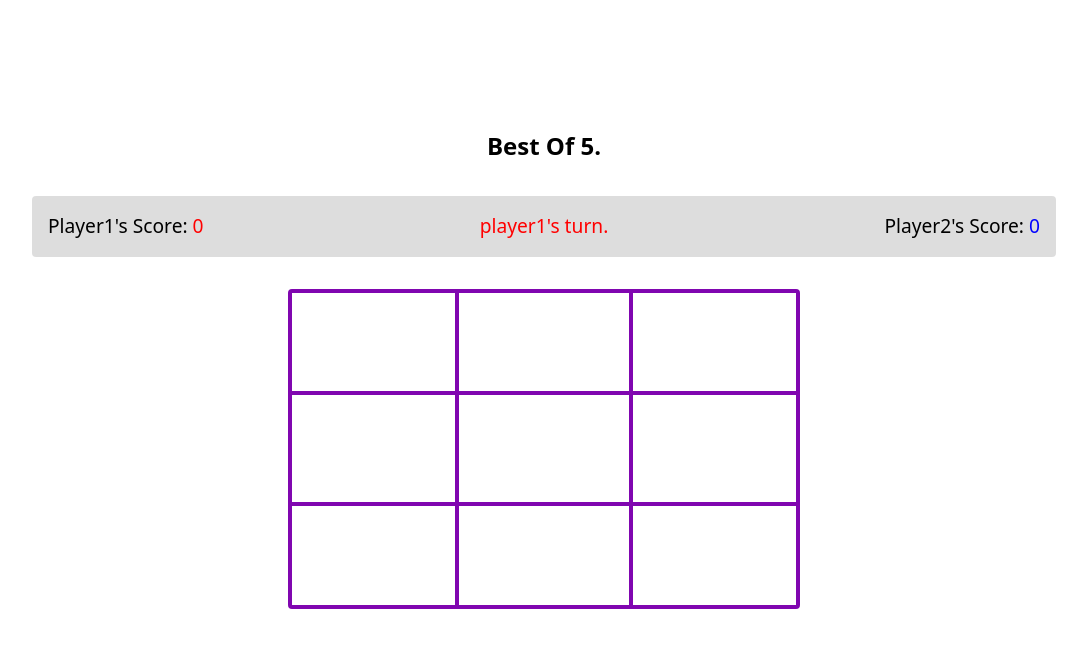
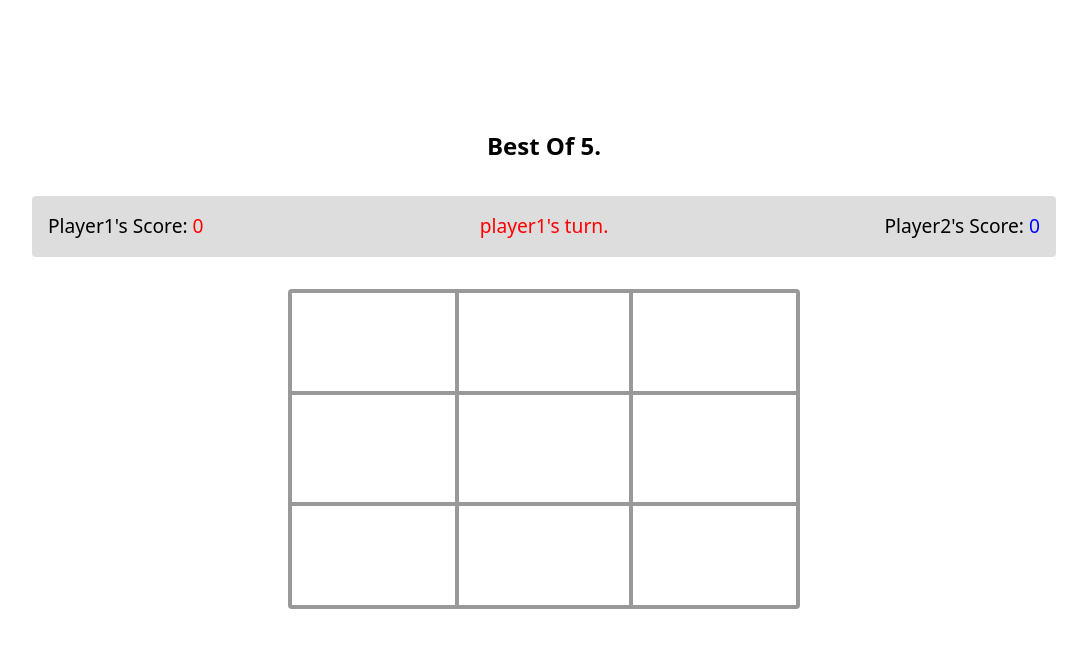
Before and after one commit to chhum-chanleak/tic-tac-toe, a plain HTML site: page index.html in a window 1280 px wide. Shown: the whole page, without its empty margins (96-1183 px from the left). Drawn offline with Linux system fonts and the light colour scheme.

Commit message:
refactor: Change border-color for all div.box(es) from purple to gray.

```diff
--- a/css/styles.css
+++ b/css/styles.css
@@ -54,7 +54,7 @@ body {
     width: 33.33%;
     height: 33.33%;
     background: #fff;
-    border: 4px solid rgb(128, 6, 176);
+    border: 4px solid #0006;
     flex-shrink: 0;
     display: flex;
     justify-content: center;
```
